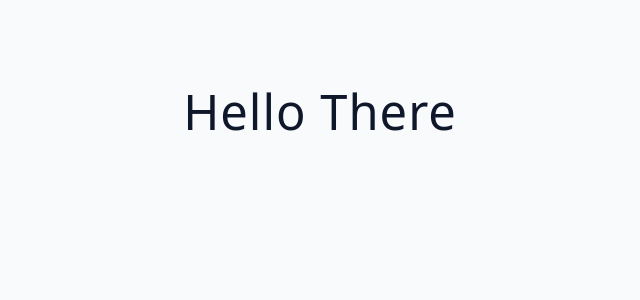
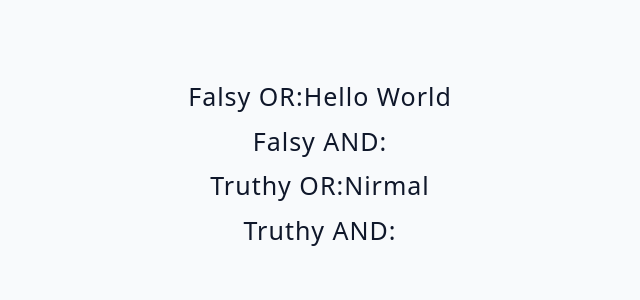
Before and after one commit to ThisisNirmalJaiswal/ReactJSPractice, a React (Vite) app: page / in a window 1280 px wide. Shown: the top 300 px of the page, without its empty margins (320-960 px from the left). Built offline with nearby package versions, Linux system fonts and the light colour scheme; the HTML template or start-up script is replaced by a standard one.

Commit message:
hookRUles

```diff
--- a/src/App.jsx
+++ b/src/App.jsx
@@ -1,4 +1,4 @@
-import Final from './tutorial/03-conditional-rendering/final/03-hooks-rule';
+import Final from './tutorial/03-conditional-rendering/final/04-short-circuit-overview';
 
 function App() {
   return (
--- a/src/tutorial/03-conditional-rendering/final/04-short-circuit-overview.jsx
+++ b/src/tutorial/03-conditional-rendering/final/04-short-circuit-overview.jsx
@@ -1,24 +1,45 @@
+// import { useState } from 'react';
+
+// const ShortCircuitOverview = () => {
+//   // falsy
+//   const [text, setText] = useState('');
+//   // truthy
+//   const [name, setName] = useState('susan');
+
+//   const codeExample = text || 'hello world';
+
+//   // can't use if statements
+//   return (
+//     <div>
+//       {/* {if(someCondition){"won't work"}} */}
+
+//       <h4>Falsy OR : {text || 'hello world'}</h4>
+//       <h4>Falsy AND {text && 'hello world'}</h4>
+//       <h4>Truthy OR {name || 'hello world'}</h4>
+//       <h4>Truthy AND {name && 'hello world'}</h4>
+//       {codeExample}
+//     </div>
+//   );
+// };
+// export default ShortCircuitOverview;
+
 import { useState } from 'react';
-
 const ShortCircuitOverview = () => {
   // falsy
   const [text, setText] = useState('');
   // truthy
-  const [name, setName] = useState('susan');
+  const [name, setName] = useState('Nirmal');
 
-  const codeExample = text || 'hello world';
+  const codeExample = text || 'hello World';
 
-  // can't use if statements
   return (
     <div>
-      {/* {if(someCondition){"won't work"}} */}
-
-      <h4>Falsy OR : {text || 'hello world'}</h4>
-      <h4>Falsy AND {text && 'hello world'}</h4>
-      <h4>Truthy OR {name || 'hello world'}</h4>
-      <h4>Truthy AND {name && 'hello world'}</h4>
-      {codeExample}
+      <h4>Falsy OR:{text || 'hello world'} </h4>
+      <h4>Falsy AND:{text && 'hello world'} </h4>
+      <h4>Truthy OR:{name || 'hello world'} </h4>
+      <h4>Truthy AND:{text && 'hello world'} </h4>
     </div>
   );
 };
+
 export default ShortCircuitOverview;
```
